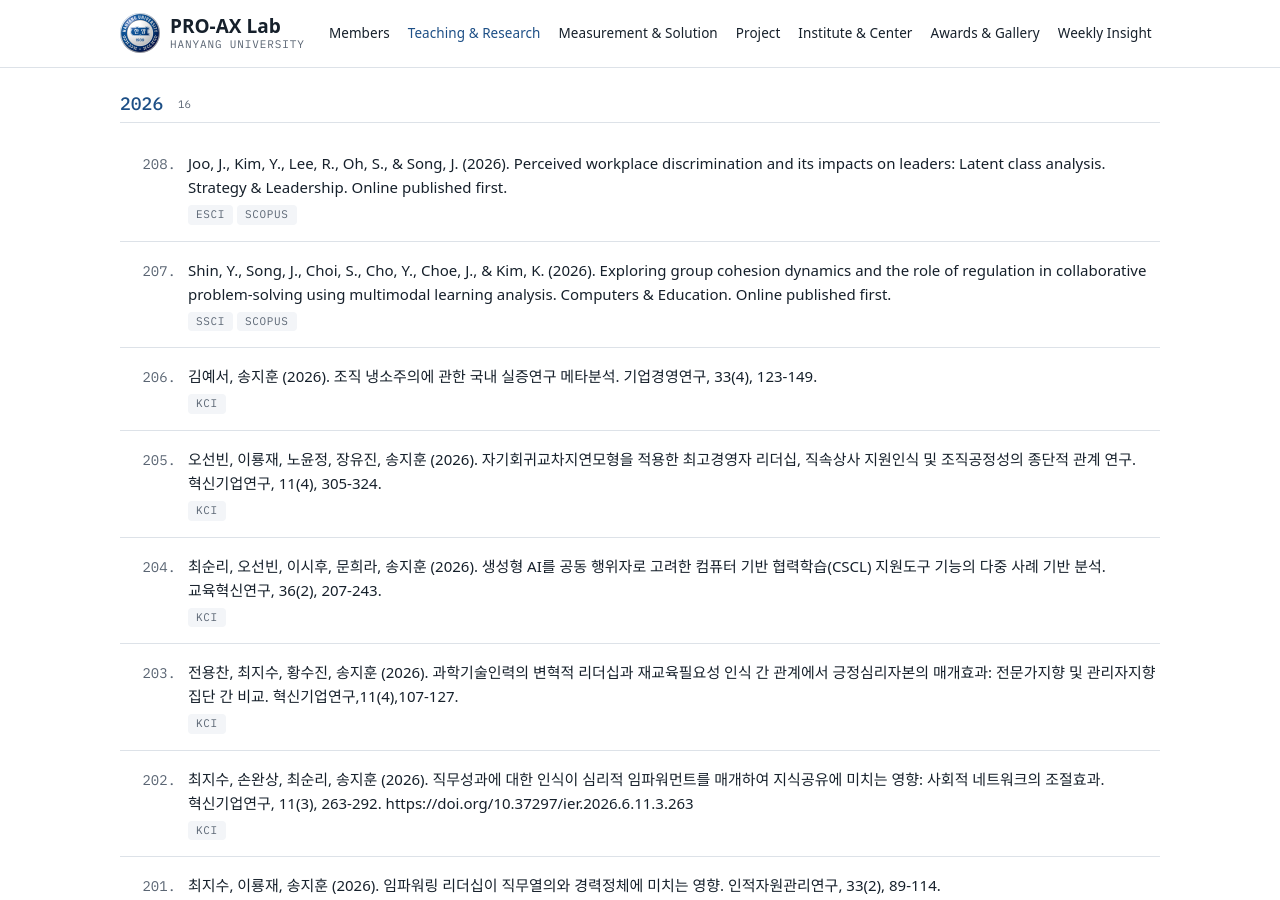
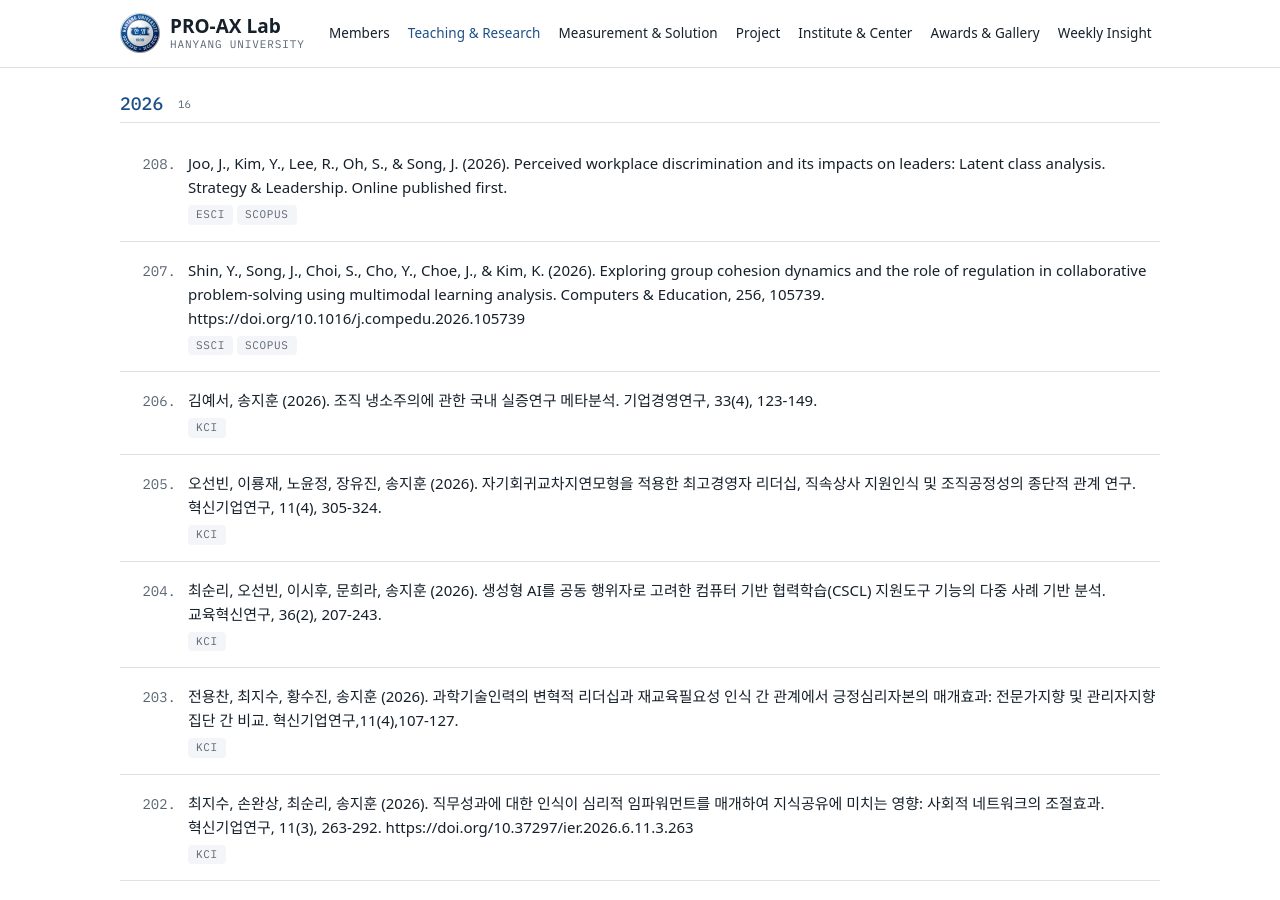
Before and after one commit to drsprolab/drsprolab.github.io, a Jekyll site: the page built from research.md, in a window 1280 px wide and 900 px high, scrolled down 673 px. Built offline with Jekyll 4.4.1, drawn with Linux system fonts in a browser that asks for light colours; some web fonts are replaced.

Commit message:
Add C&E volume and article number; fix invalid research-metrics workflow
Remove the empty env: key in research-metrics.yml, which made GitHub
reject the workflow file and report a failed run on every push.

Co-Authored-By: Claude Opus 5.5 <noreply@anthropic.com>

```diff
--- a/_data/publications.yml
+++ b/_data/publications.yml
@@ -10,7 +10,7 @@
   lab: true
 - year: 2026
   month: 8
-  citation: "Shin, Y., Song, J., Choi, S., Cho, Y., Choe, J., & Kim, K. (2026). Exploring group cohesion dynamics and the role of regulation in collaborative problem-solving using multimodal learning analysis. Computers & Education. Online published first."
+  citation: "Shin, Y., Song, J., Choi, S., Cho, Y., Choe, J., & Kim, K. (2026). Exploring group cohesion dynamics and the role of regulation in collaborative problem-solving using multimodal learning analysis. Computers & Education, 256, 105739. https://doi.org/10.1016/j.compedu.2026.105739"
   journal: "Computers & Education"
   index:
     - "SSCI"
```
Also changed, not shown: .github/workflows/research-metrics.yml.
